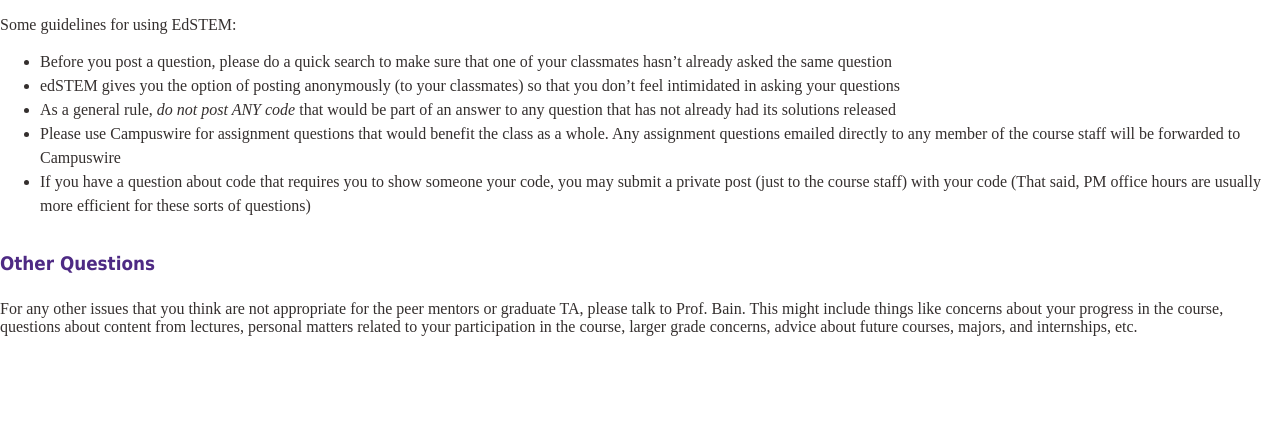
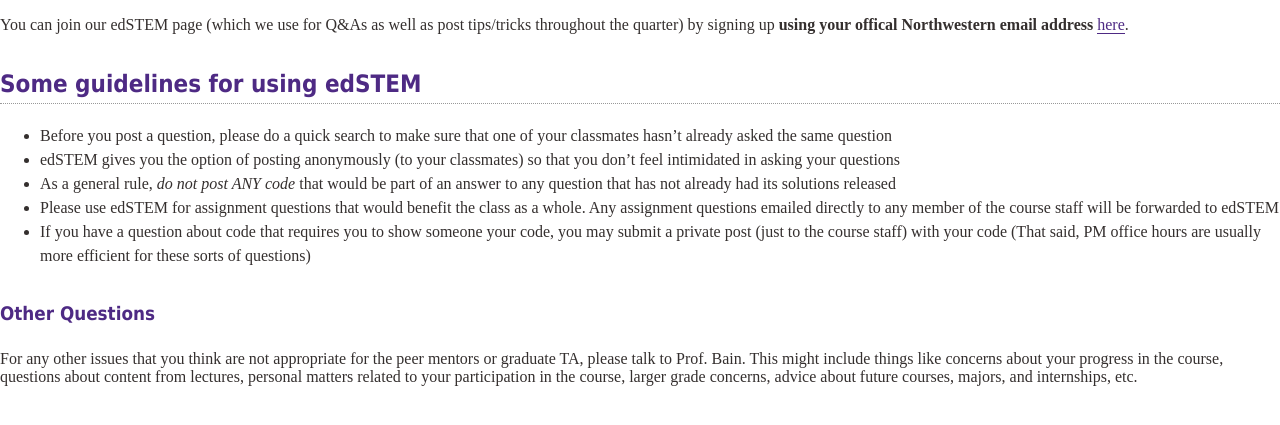
Before and after one commit to shhyou/bain-cs111-web-fork, a Jekyll site: the page built from pages/_resources/edstem.md, in a window 1280 px wide. Shown: the top 425 px of the page. Built offline with Jekyll 4.4.1, drawn with Linux system fonts in a browser that asks for light colours; some web fonts are replaced.

Commit message:
edSTEM link

```diff
--- a/pages/_resources/edstem.md
+++ b/pages/_resources/edstem.md
@@ -5,11 +5,13 @@
 ordering: 99
 ---
 
-Some guidelines for using EdSTEM:
+You can join our edSTEM page (which we use for Q&As as well as post tips/tricks throughout the quarter) by signing up **using your offical Northwestern email address** [here](https://edstem.org/us/join/pFx2Ru).
+
+## Some guidelines for using edSTEM
 * Before you post a question, please do a quick search to make sure that one of your classmates hasn't already asked the same question
 * edSTEM gives you the option of posting anonymously (to your classmates) so that you don’t feel intimidated in asking your questions
 * As a general rule, *do not post ANY code* that would be part of an answer to any question that has not already had its solutions released
-* Please use Campuswire for assignment questions that would benefit the class as a whole. Any assignment questions emailed directly to any member of the course staff will be forwarded to Campuswire
+* Please use edSTEM for assignment questions that would benefit the class as a whole. Any assignment questions emailed directly to any member of the course staff will be forwarded to edSTEM
 * If you have a question about code that requires you to show someone your code, you may submit a private post (just to the course staff) with your code (That said, PM office hours are usually more efficient for these sorts of questions)
 
 ### Other Questions
```
